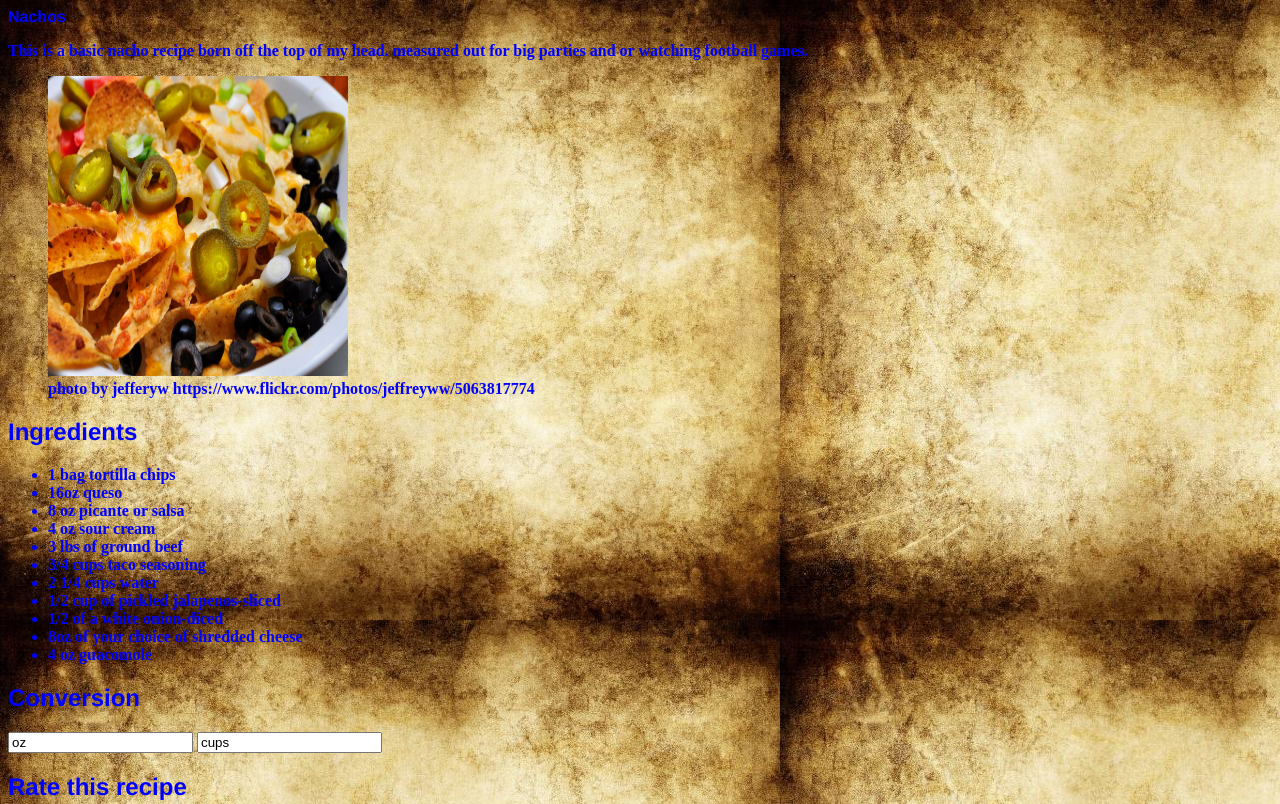
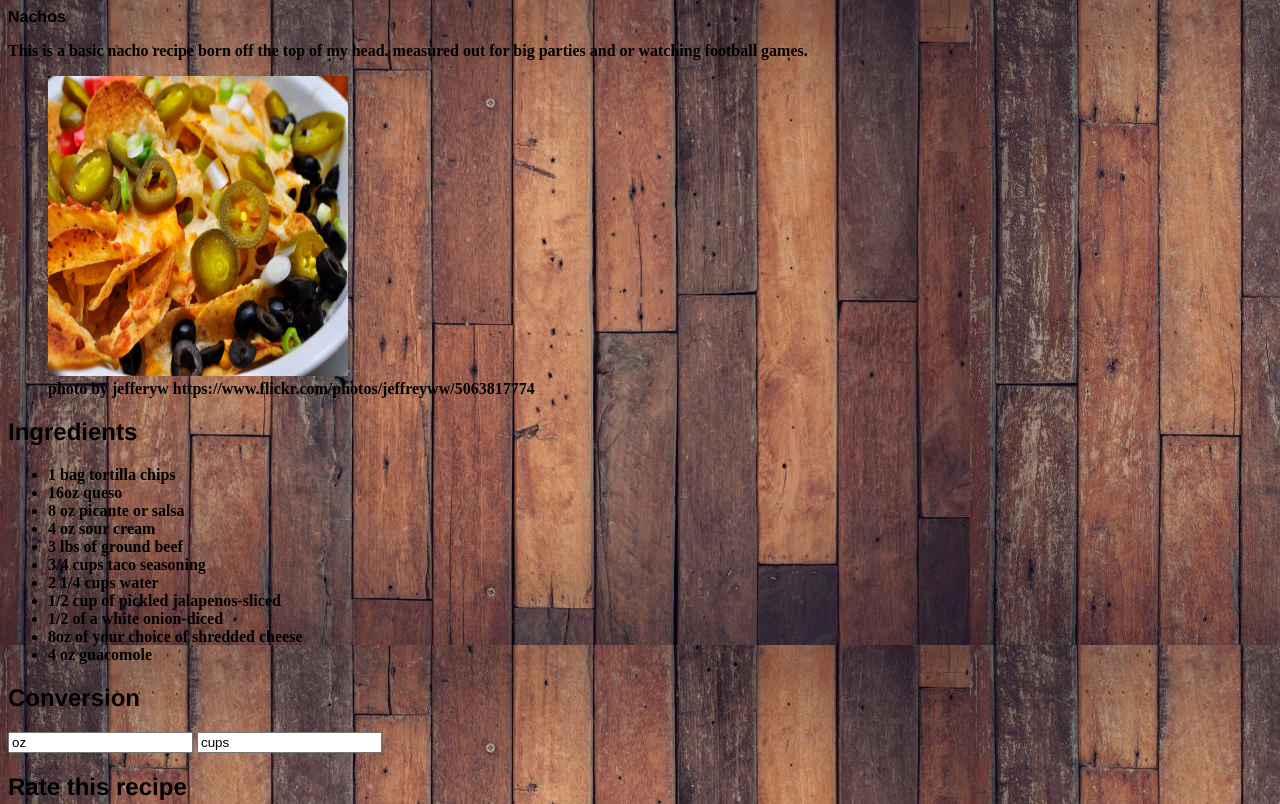
Before and after one commit to matthewneward/DEV109, a plain HTML site: page index.html in a window 1280 px wide. Shown: the top 804 px of the page. Drawn offline with Linux system fonts and the light colour scheme; files whose address does not match are found by name.

Commit message:
finalized on style

```diff
--- a/css/style.css
+++ b/css/style.css
@@ -3,15 +3,15 @@ html {
   width: 100%;
 }
 body{
-background-image: url(../images/grungebackground.jpg);
-color:blue;
+background-image: url(../images/wooden-floor-background.jpg);
+color:black;
 font-family: 'Times New Roman', Times, serif;
 font-weight: bold;
 }
 header, h2{
   font-family: 'Franklin Gothic Medium', 'Arial Narrow', Arial, sans-serif;
-  color: blue;
+  color: black;
 }
 p{
-  color:blue;
+  color:black;
 }
```
Also changed, not shown: images/wooden-floor-background.jpg (renamed from wooden-floor-background.jpg).
